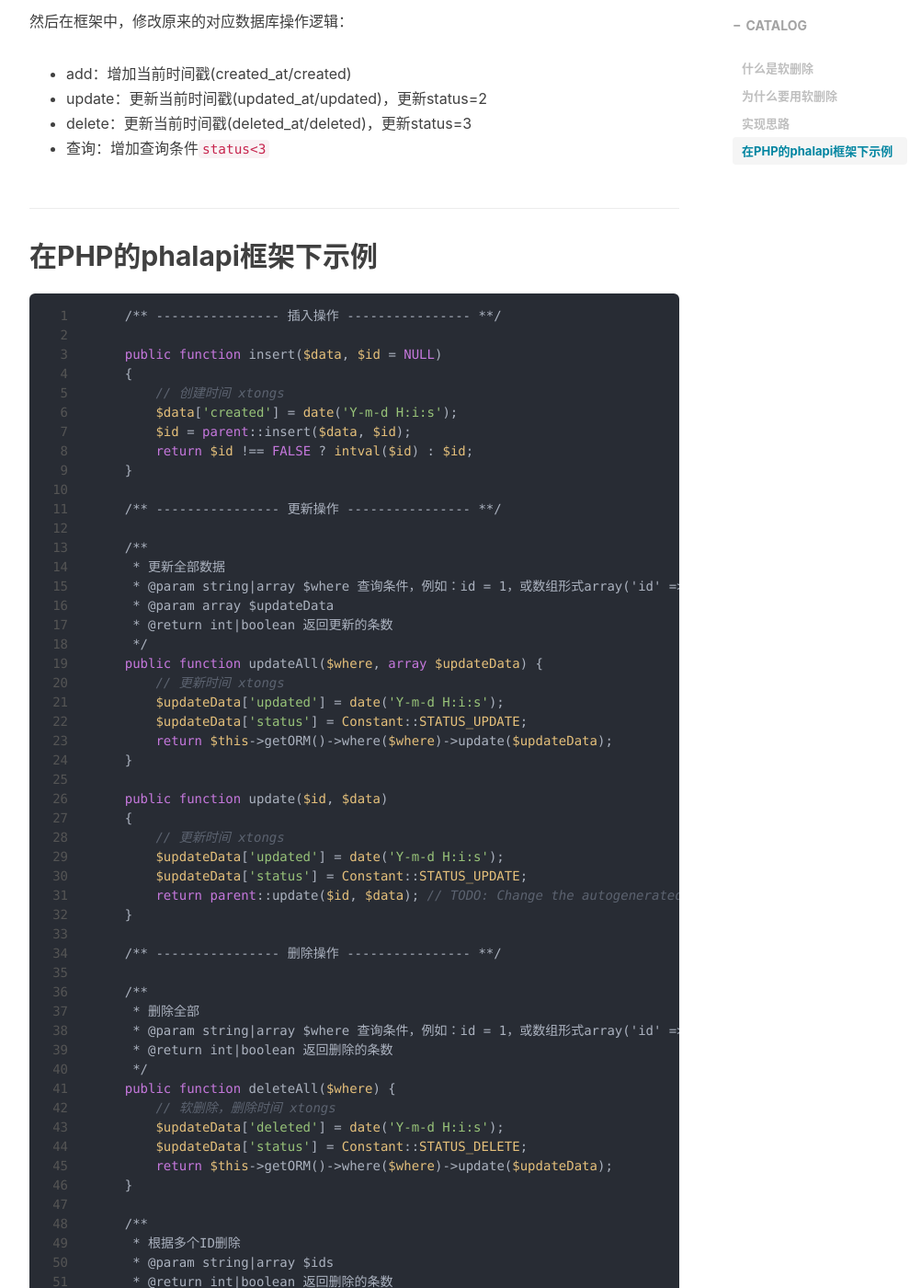
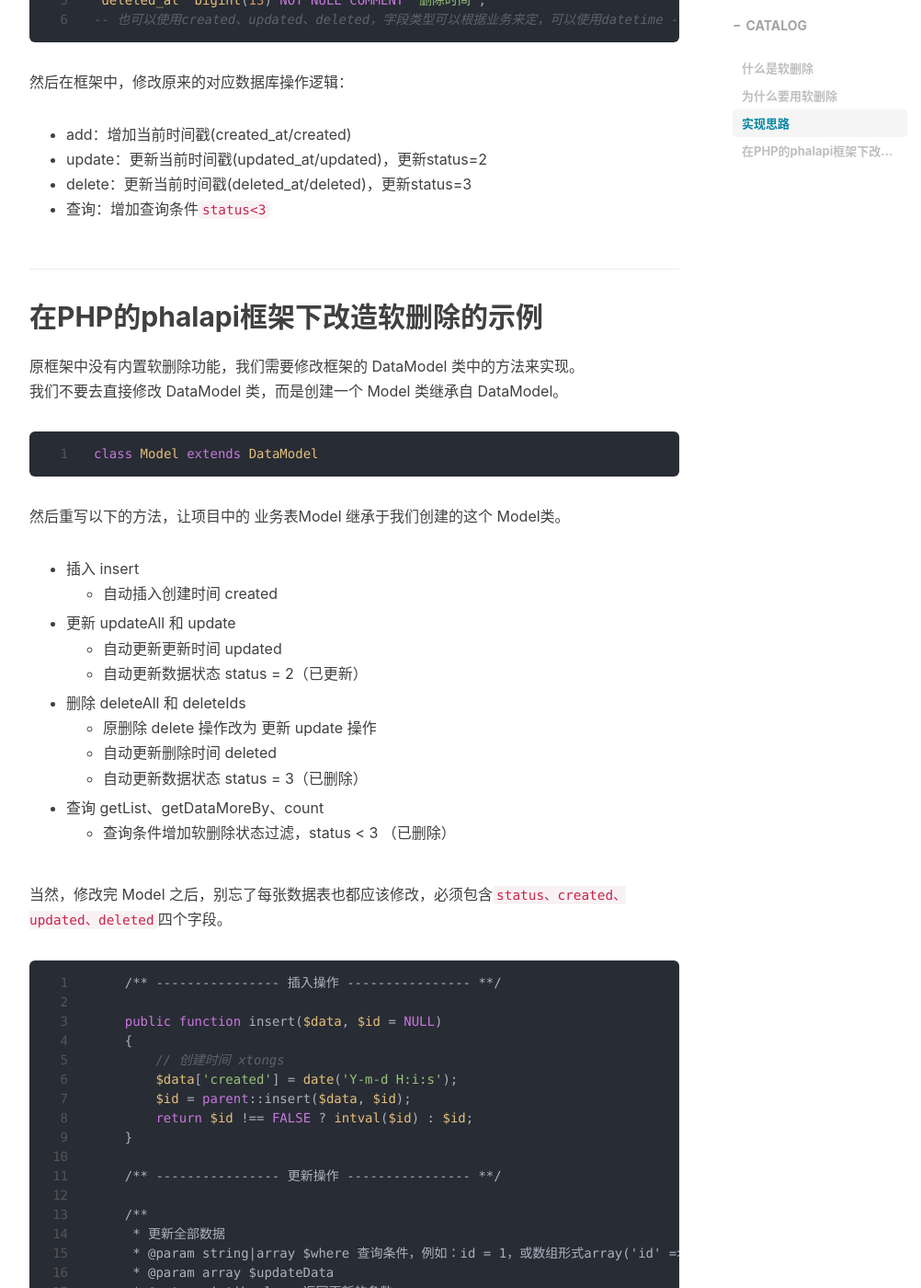
Before and after one commit to tongg112/tongg112.github.io, a Jekyll site: the page built from _posts/2021-07-13-soft-delete.md, in a window 1280 px wide and 1400 px high, scrolled down 1178 px. Shown: the whole window at 92% size, without its empty margins (233-1235 px from the left). Built offline with Jekyll 4.4.1, drawn with Linux system fonts in a browser that asks for light colours; nearby versions of some CDN libraries; comment, search, counter and statistics services are not loaded; some of the changed text lies outside the part shown.

Commit message:
soft-delete: phalapi框架的改造详细说明

````diff
--- a/_posts/2021-07-13-soft-delete.md
+++ b/_posts/2021-07-13-soft-delete.md
@@ -1,11 +1,11 @@
 ---
 layout: post
 title:  "项目中软删除的实现思路"
-subtitle: ""
+subtitle: "改造phalapi框架实现软删除"
 author: xtong
 date:   2021-07-13 22:32:52 +0800
 catalog: true
-tags: [笔记]
+tags: [笔记, php, phalapi]
 header-img: "img/post-bg-node.png"
 comments: true
 ---
@@ -30,7 +30,33 @@ comments: true
 - delete：更新当前时间戳(deleted_at/deleted)，更新status=3
 - 查询：增加查询条件`status<3`
 
-## 在PHP的phalapi框架下示例
+## 在PHP的phalapi框架下改造软删除的示例
+
+原框架中没有内置软删除功能，我们需要修改框架的 DataModel 类中的方法来实现。
+我们不要去直接修改 DataModel 类，而是创建一个 Model 类继承自 DataModel。
+
+```php
+class Model extends DataModel
+```
+
+然后重写以下的方法，让项目中的 业务表Model 继承于我们创建的这个 Model类。
+
+- 插入 insert
+  - 自动插入创建时间 created
+- 更新 updateAll 和 update
+  - 自动更新更新时间 updated
+  - 自动更新数据状态 status = 2（已更新）
+- 删除 deleteAll 和 deleteIds
+  - 原删除 delete 操作改为 更新 update 操作
+  - 自动更新删除时间 deleted
+  - 自动更新数据状态 status = 3（已删除）
+- 查询 getList、getDataMoreBy、count
+  - 查询条件增加软删除状态过滤，status < 3 （已删除）
+
+
+
+当然，修改完 Model 之后，别忘了每张数据表也都应该修改，必须包含`status、created、updated、deleted`四个字段。
+
 ```php
     /** ---------------- 插入操作 ---------------- **/
 
````
